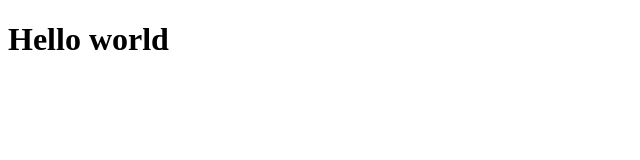
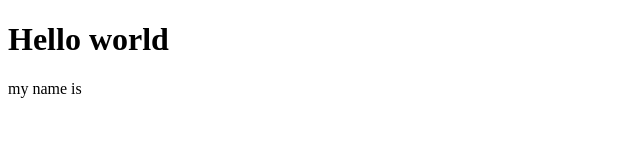
Before and after one commit to hoainama8/test_github, a plain HTML site: page index.html in a window 1280 px wide. Shown: the full height of the page, 0-640 px from the left. Drawn offline with Linux system fonts and the light colour scheme.

Commit message:
Update index.html
update on github website

```diff
--- a/index.html
+++ b/index.html
@@ -9,6 +9,7 @@
 
 <body>
     <h1>Hello world</h1>
+    <p> my name is </p>
 </body>
 
 </html>
```
